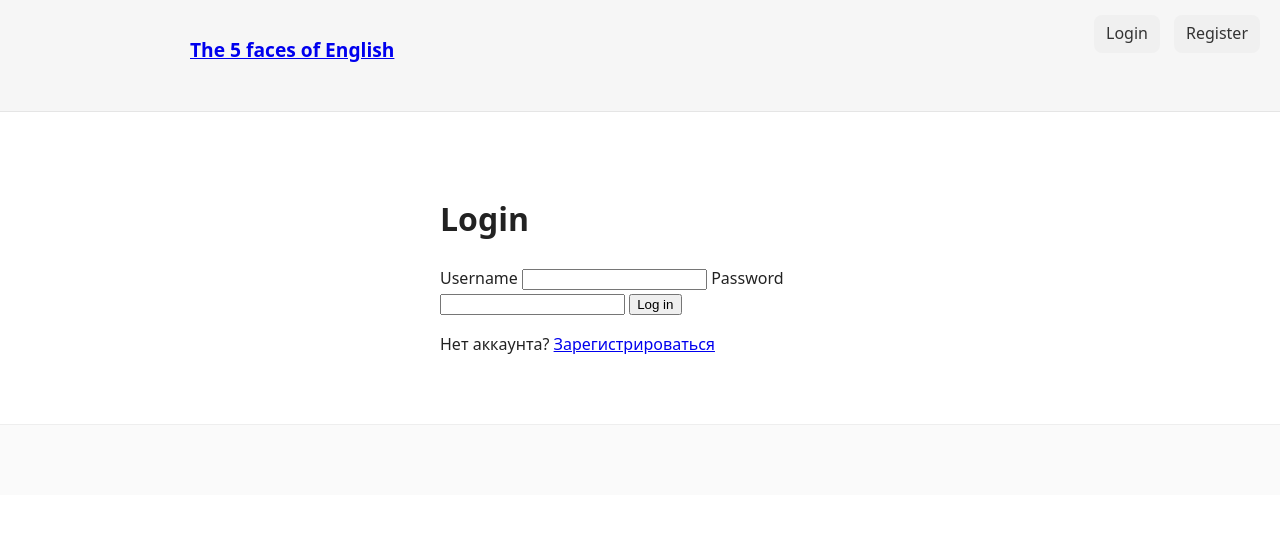
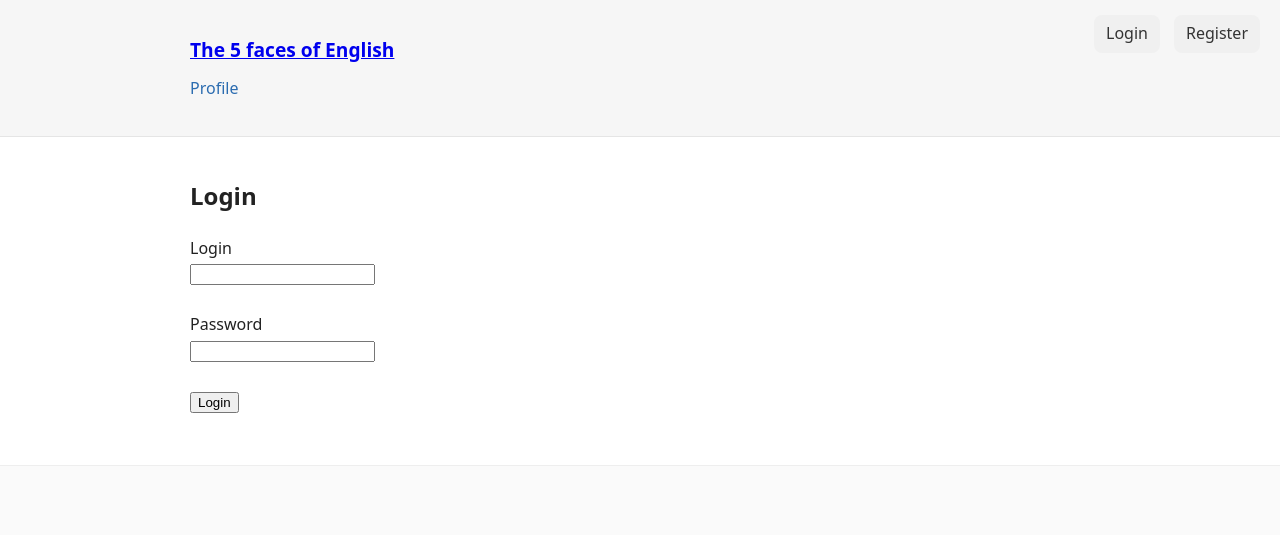
Before and after one commit to IngaBu2009/fivefacesofengl, a Python web app: template templates/login.html in a window 1280 px wide. Shown: the top 535 px of the page. Run offline with Jinja, Linux system fonts and the light colour scheme; the template is opened without the code that fills it, so the values that code supplies are empty.

Commit message:
подвязала профиль к входу в акк

```diff
--- a/requirements.txt
+++ b/requirements.txt
@@ -1 +1,2 @@
 flask
+flask_sqlalchemy
--- a/templates/base.html
+++ b/templates/base.html
@@ -15,6 +15,8 @@
           {% for item in nav %}
             <li><a href="{{ url_for('page', slug=item.slug) }}">{{ item.title }}</a></li>
           {% endfor %}
+            <a href="{{ url_for('profile') }}">Profile</a>
+
         </ul>
       </nav>
     </div>
@@ -33,6 +35,7 @@
 <div class="top-right">
     <a href="{{ url_for('login') }}">Login</a>
     <a href="{{ url_for('register') }}">Register</a>
+
 </div>
 
 </html>
--- a/templates/home.html
+++ b/templates/home.html
@@ -4,7 +4,7 @@
 
 {% block content %}
     <h2>Our project</h2>
-    #<p>Our project is called “Sweet, lollies and candies – choose your English” because we decided to help people learn the variations of English in different Anglican countries. And in particular in America, Great Britain, Canada and Australia.</p>
+    <p>Our project is called “Sweet, lollies and candies – choose your English” because we decided to help people learn the variations of English in different Anglican countries. And in particular in America, Great Britain, Canada and Australia.</p>
 
     <h2>Why should you study variations of English?</h2>
     <p>There are many benefits of learning different varieties of English such as American, British, Australian and Canadian:</p>
@@ -24,7 +24,7 @@
         </li>
     </ol>
 
-    <h3>Sources:</h3>
+   <!-- <h3>Sources:</h3>
     <ul>
         <li><a href="https://www.planetware.com/tourist-attractions/australia-aus.htm" target="_blank">https://www.planetware.com/tourist-attractions/australia-aus.htm</a></li>
         <li><a href="https://en.wikipedia.org/wiki/History_of_the_United_States" target="_blank">https://en.wikipedia.org/wiki/History_of_the_United_States</a></li>
@@ -43,4 +43,5 @@
         <li><a href="https://nomadsworld.com/aussie-slang/" target="_blank">https://nomadsworld.com/aussie-slang/</a></li>
         <li><a href="https://www.discoverwalks.com/aussie-slang/" target="_blank">10 Unique Traditions and Customs from Australia - Discover Walks Blog</a></li>
     </ul>
+    -->
 {% endblock %}
--- a/templates/login.html
+++ b/templates/login.html
@@ -1,35 +1,15 @@
-<!-- login.html -->
 {% extends "base.html" %}
 
 {% block content %}
+<h2>Login</h2>
 
-<div class="container" style="max-width: 400px; margin: auto; padding-top: 40px;">
-    <h1>Login</h1>
+<form method="post">
+    <label>Login</label><br>
+    <input type="text" name="login" required><br><br>
 
-    {% with messages = get_flashed_messages(category_filter=['error']) %}
-        {% if messages %}
-            <div class="flash-messages-errors">
-                {% for message in messages %}
-                    <div class="alert alert-danger">{{ message }}</div>
-                {% endfor %}
-            </div>
-        {% endif %}
-    {% endwith %}
+    <label>Password</label><br>
+    <input type="password" name="password" required><br><br>
 
-    <form method="POST">
-        <label>Username</label>
-        <input type="text" name="username" class="form-control" required>
-
-        <label>Password</label>
-        <input type="password" name="password" class="form-control" required>
-
-        <button type="submit" class="btn">Log in</button>
-    </form>
-
-    <p style="margin-top: 15px;">
-        Нет аккаунта?
-        <a href="{{ url_for('register') }}">Зарегистрироваться</a>
-    </p>
-</div>
-
+    <button type="submit">Login</button>
+</form>
 {% endblock %}
```
Also changed, not shown: app.py (+30 -16 lines), templates/profile.html (added, +13 -0 lines).
